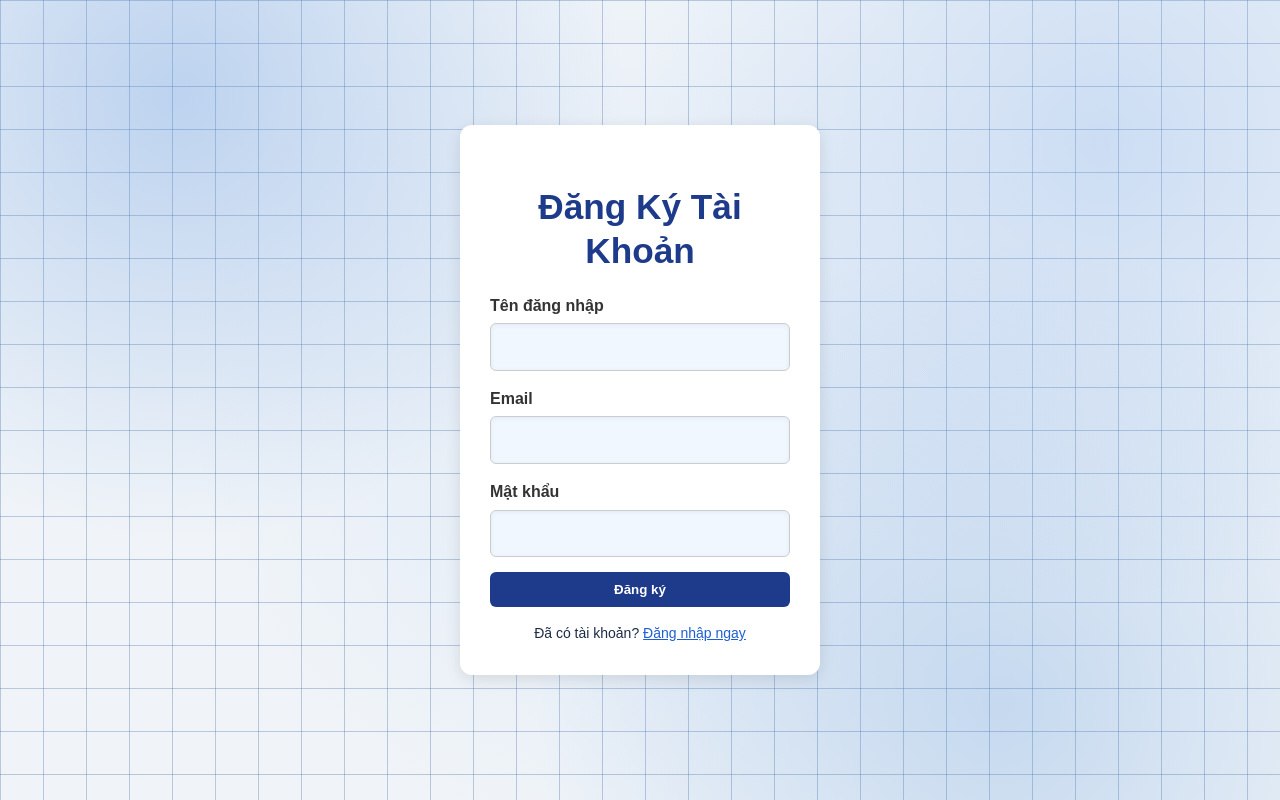
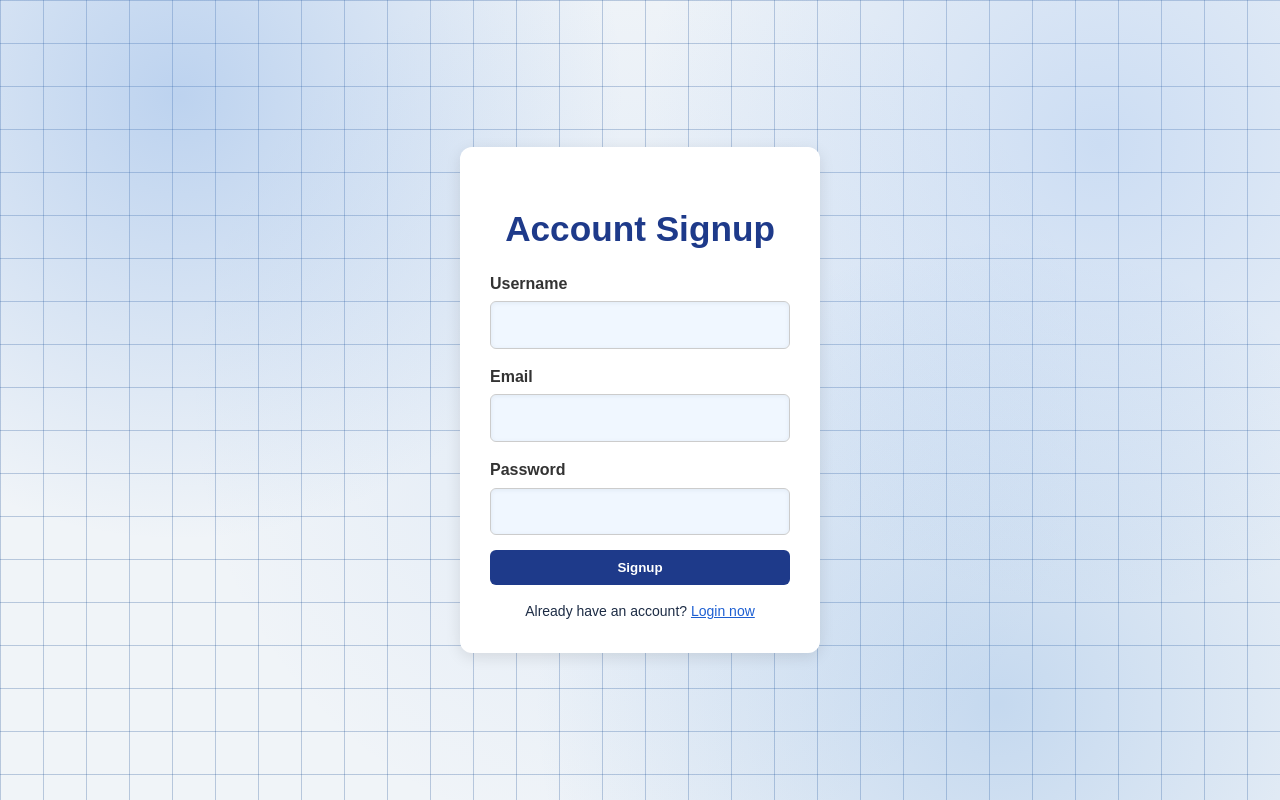
Before and after one commit to trinhminhduchoang/COS10026-Project, a PHP site: page /signup.php in a window 1280 px wide. Run offline with PHP 8.4, Linux system fonts and the light colour scheme.

Commit message:
Signup eng updated

```diff
--- a/signup.php
+++ b/signup.php
@@ -11,7 +11,7 @@ if ($_SERVER["REQUEST_METHOD"] == "POST") {
     $pass = $_POST['password'];
 
     if (empty($user) || empty($email) || empty($pass)) {
-        $error = "Vui lòng điền đầy đủ thông tin!";
+        $error = "Please fill in the information!";
     } else {
         // Kiểm tra xem tên đăng nhập hoặc email đã tồn tại chưa
         $sql = "SELECT id FROM users WHERE username = ? OR email = ?";
@@ -21,7 +21,7 @@ if ($_SERVER["REQUEST_METHOD"] == "POST") {
         $stmt->store_result();
 
         if ($stmt->num_rows > 0) {
-            $error = "Tên đăng nhập hoặc email đã tồn tại!";
+            $error = "Username or email has already been used!";
         } else {
             // Mã hóa mật khẩu bảo mật
             $hashed_password = password_hash($pass, PASSWORD_DEFAULT);
@@ -31,9 +31,9 @@ if ($_SERVER["REQUEST_METHOD"] == "POST") {
             $insert_stmt->bind_param("sss", $user, $email, $hashed_password);
 
             if ($insert_stmt->execute()) {
-                $success = "Đăng ký thành công! <a href='login.php'>Đăng nhập ngay</a>";
+                $success = "Signed up successfully <a href='login.php'>Login now</a>";
             } else {
-                $error = "Đã có lỗi xảy ra, vui lòng thử lại.";
+                $error = "An error has occured, please try again.";
             }
         }
     }
@@ -44,7 +44,7 @@ if ($_SERVER["REQUEST_METHOD"] == "POST") {
 <head>
     <meta charset="UTF-8">
     <meta name="viewport" content="width=device-width, initial-scale=1.0">
-    <title>Đăng ký - EduTechies</title>
+    <title>Signup - EduTechies</title>
 
     <link rel="stylesheet" href="./styles/styles.css">
     <style>
@@ -63,14 +63,14 @@ if ($_SERVER["REQUEST_METHOD"] == "POST") {
 </head>
 <body>
     <div class="auth-card">
-        <h2>Đăng Ký Tài Khoản</h2>
+        <h2>Account Signup</h2>
 
         <?php if (!empty($error)) echo "<div class='error'>$error</div>"; ?>
         <?php if (!empty($success)) echo "<div class='success'>$success</div>"; ?>
 
         <form action="signup.php" method="POST">
             <div class="form-group">
-                <label>Tên đăng nhập</label>
+                <label>Username</label>
                 <input type="text" name="username" required>
             </div>
             <div class="form-group">
@@ -78,14 +78,14 @@ if ($_SERVER["REQUEST_METHOD"] == "POST") {
                 <input type="email" name="email" required>
             </div>
             <div class="form-group">
-                <label>Mật khẩu</label>
+                <label>Password</label>
                 <input type="password" name="password" required>
             </div>
-            <button type="submit" class="btn-submit">Đăng ký</button>
+            <button type="submit" class="btn-submit">Signup</button>
         </form>
 
         <div class="link-text">
-            Đã có tài khoản? <a href="login.php">Đăng nhập ngay</a>
+            Already have an account? <a href="login.php">Login now</a>
         </div>
     </div>
 </body>
```
